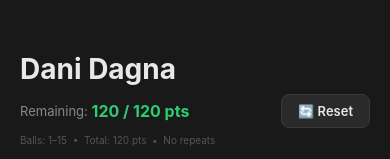
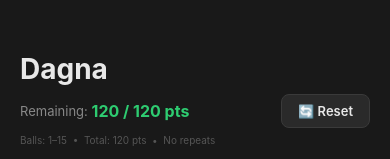
Before and after one commit to Mikiyaslenjisa/DaniDagna, a React Native app: screen / in a window 390 px wide. Shown: the top 159 px of the page. Built offline with nearby package versions, Linux system fonts and the light colour scheme.

Commit message:
Update App.js

```diff
--- a/App.js
+++ b/App.js
@@ -15,7 +15,7 @@ const makeEmptyRow = (cols) => {
 };
 
 export default function App() {
-  const [title, setTitle] = useState('Dani Dagna');
+  const [title, setTitle] = useState('Dagna');
   const [editingTitle, setEditingTitle] = useState(false);
   const [cols, setCols] = useState([...initialCols]);
   const [rows, setRows] = useState([makeEmptyRow(initialCols)]);
```
